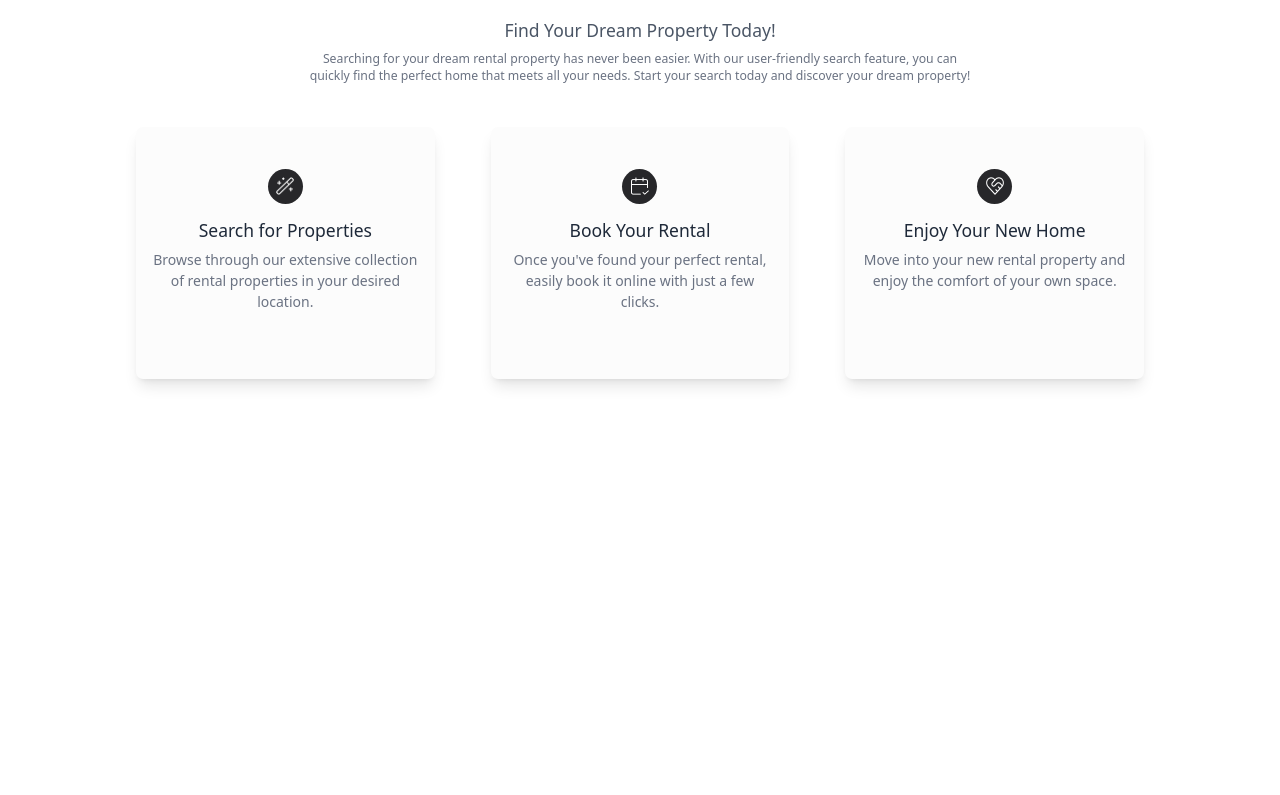
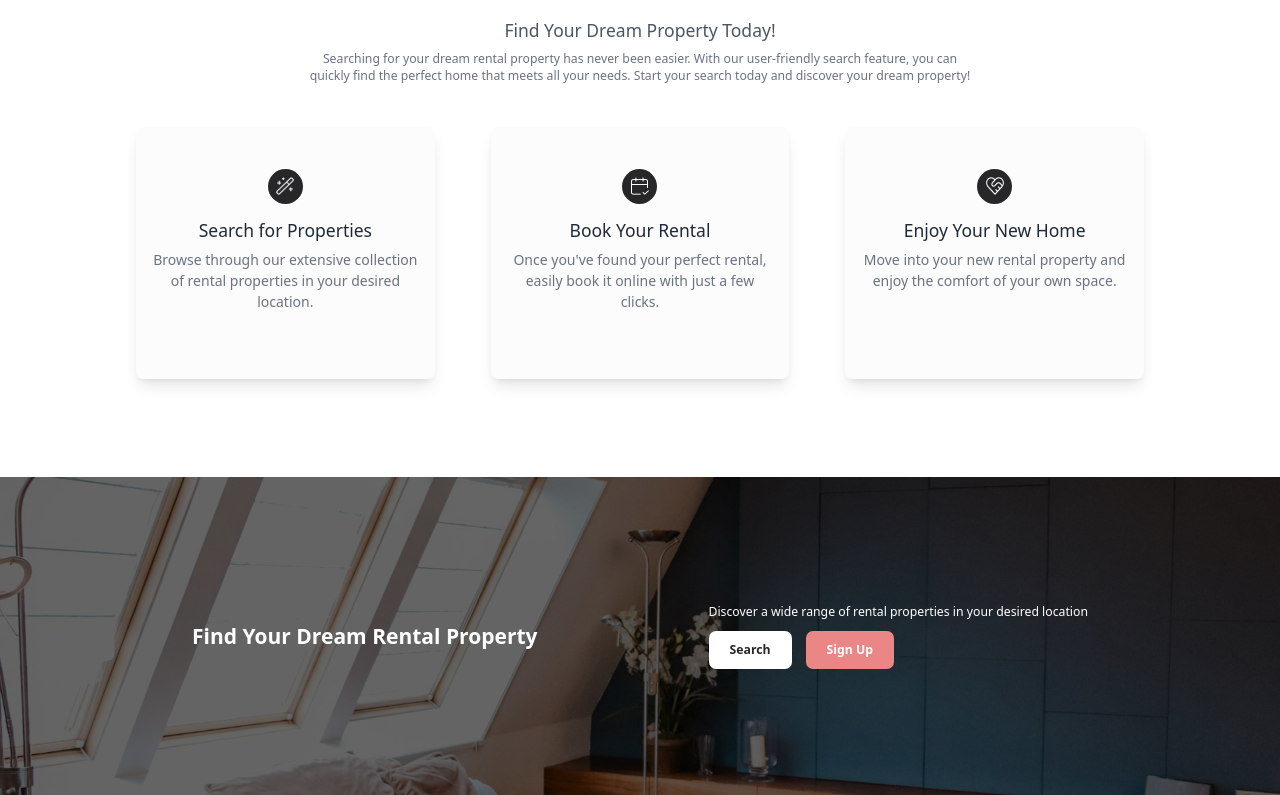
Before and after one commit to NickVeles/portfolio-rental, a Next.js app: page /landing in a window 1280 px wide. Shown: the part 1558-2353 px from the top of the page. Before the commit the page ends 2035 px from the top, so only its background shows below. Built offline with nearby package versions, Linux system fonts and the light colour scheme; no server answers.

Commit message:
feat: add CTA section

```diff
--- /dev/null
+++ b/app/(nondashboard)/landing/CallToActionSection.tsx
@@ -0,0 +1,57 @@
+"use client";
+
+import Image from "next/image";
+import { motion } from "framer-motion";
+import Link from "next/link";
+
+function CallToActionSection() {
+  return (
+    <div className="relative py-24">
+      <Image
+        src="/landing-call-to-action.jpg"
+        alt="Rentiful Search Section Background"
+        fill
+        className="object-cover object-center"
+      />
+      <div className="absolute inset-0 bg-black opacity-60" />
+      <motion.div
+        initial={{ opacity: 0, y: 20 }}
+        transition={{ duration: 0.5 }}
+        whileInView={{ opacity: 1, y: 0 }}
+        viewport={{ once: true }}
+        className="relative max-w-4xl xl:max-w-6xl mx-auto px-6 sm:px-8 lg:px-12 xl:px-16 py-12"
+      >
+        <div className="flex flex-col md:flex-row justify-between items-center">
+          <div className="mb-6 md:mb-0 md:mr-10">
+            <h2 className="text-2xl font-bold text-white">
+              Find Your Dream Rental Property
+            </h2>
+          </div>
+          <div>
+            <p className="text-white mb-3">
+              Discover a wide range of rental properties in your desired
+              location
+            </p>
+            <div className="flex justify-center md:justify-start gap-4">
+              <button
+                onClick={() => window.scrollTo({ top: 0, behavior: "smooth" })}
+                className="inline-block text-primary-700 bg-white rounded-lg px-6 py-3 font-semibold hover:bg-primary-500 hover:text-primary-50 cursor-pointer"
+              >
+                Search
+              </button>
+              <Link
+                href="/sign-up"
+                className="inline-block text-white bg-secondary-500 rounded-lg px-6 py-3 font-semibold hover:bg-secondary-600"
+                scroll={false}
+              >
+                Sign Up
+              </Link>
+            </div>
+          </div>
+        </div>
+      </motion.div>
+    </div>
+  );
+}
+
+export default CallToActionSection;
--- a/app/(nondashboard)/landing/page.tsx
+++ b/app/(nondashboard)/landing/page.tsx
@@ -1,6 +1,7 @@
 import HeroSection from "./HeroSection";
 import FeaturesSection from "./FeaturesSection";
 import DiscoverSection from "./DiscoverSection";
+import CallToActionSection from "./CallToActionSection";
 
 const Landing = () => {
   return (
@@ -8,6 +9,7 @@
       <HeroSection />
       <FeaturesSection />
       <DiscoverSection />
+      <CallToActionSection />
     </div>
   );
 };
```
